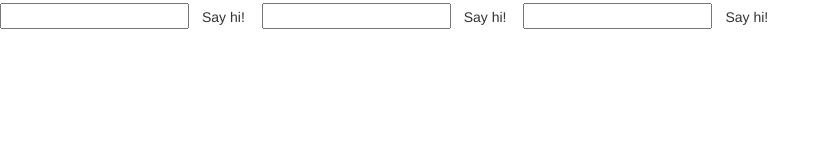
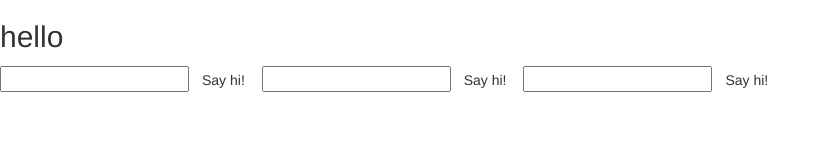
Before and after one commit to shengoo/angularjs-practice, a website: page directive/scope/isolatedscope.html in a window 1280 px wide. Shown: the whole page, without its empty margins (0-830 px from the left). Drawn offline with nearby package versions, Linux system fonts and the light colour scheme.

Commit message:
added bower.json

```diff
--- a/directive/scope/isolatedscope.html
+++ b/directive/scope/isolatedscope.html
@@ -7,6 +7,7 @@
   <script src="https://ajax.googleapis.com/ajax/libs/angularjs/1.3.8/angular.min.js"></script>
 </head>
 <body ng-controller="ctrl">
+  <h2>hello</h2>
   <person greet="sayHi(name)"></person>
   <person greet="sayHi('a')"></person>
   <person greet="sayHi(name)"></person>
```
Also changed, not shown: bower.json (added, +17 -0 lines), 1 other file.
